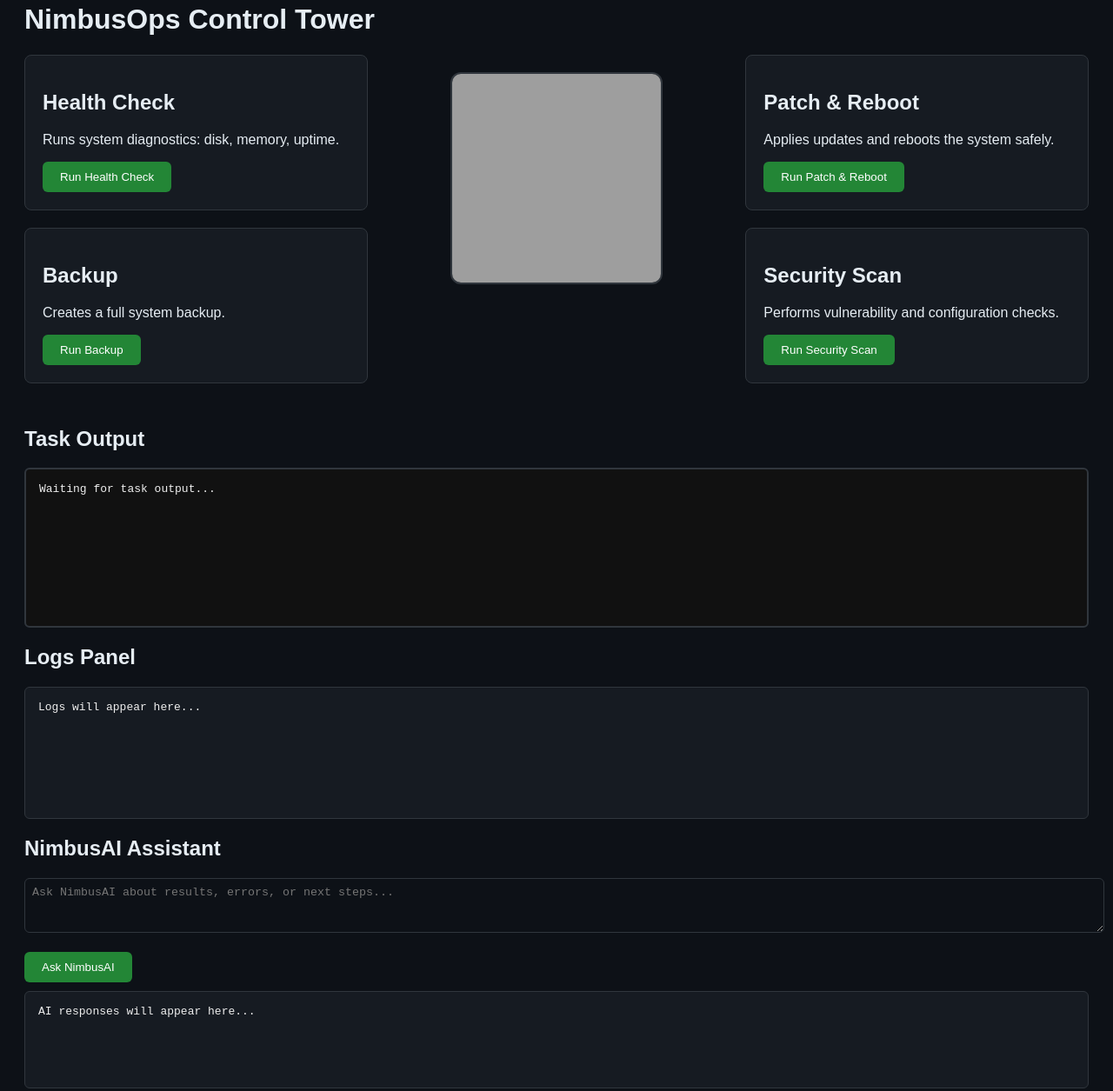
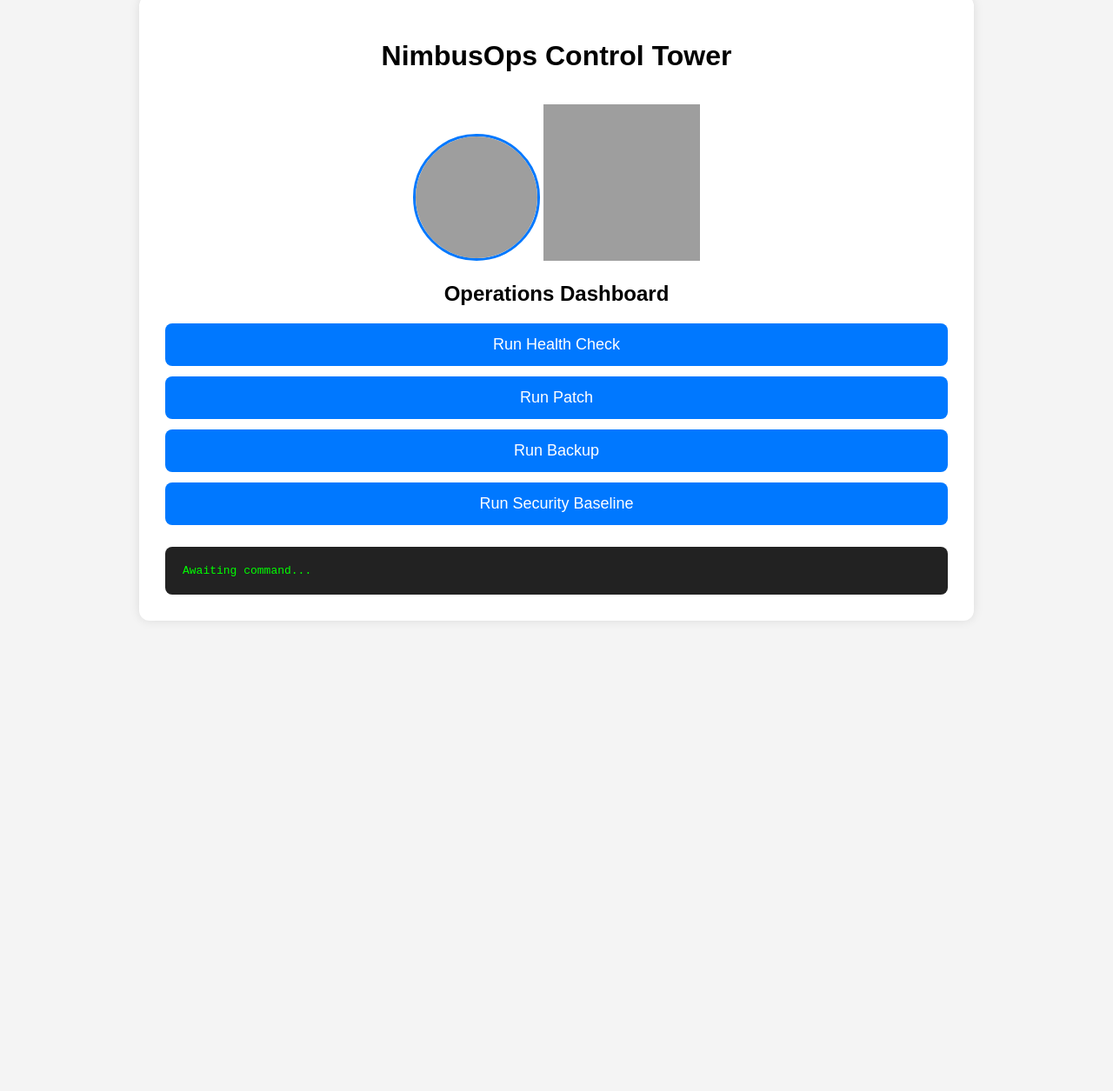
Before and after one commit to sekisinnde/NimbusOps-Control, a plain HTML site: page index.html in a window 1280 px wide. Shown: the part 45-1300 px from the top of the page at 87% size. After the commit the page ends 800 px from the top, so only its background shows below. Drawn offline with Linux system fonts and the light colour scheme; grey boxes are pictures that could not be loaded.

Commit message:
Updated dashboard UI + QR code

```diff
--- a/index.html
+++ b/index.html
@@ -1,167 +1,129 @@
 <!DOCTYPE html>
 <html lang="en">
 <head>
-    <meta charset="UTF-8">
+    <meta charset="UTF-8" />
+    <meta name="viewport" content="width=device-width, initial-scale=1.0" />
     <title>NimbusOps Control Tower</title>
 
     <style>
         body {
-            background: #0d1117;
-            color: #e6edf3;
             font-family: Arial, sans-serif;
-            padding: 20px;
+            background: #f4f4f4;
+            margin: 0;
+            padding: 0;
         }
 
-        .card {
-            background: #161b22;
-            padding: 20px;
-            margin-bottom: 20px;
-            border-radius: 8px;
-            border: 1px solid #30363d;
+        .dashboard {
+            max-width: 900px;
+            margin: 40px auto;
+            background: white;
+            padding: 30px;
+            border-radius: 12px;
+            box-shadow: 0 0 12px rgba(0,0,0,0.1);
+            text-align: center;
         }
 
-        button {
-            padding: 10px 20px;
-            background: #238636;
+        .profile-photo {
+            width: 140px;
+            height: 140px;
+            border-radius: 50%;
+            object-fit: cover;
+            border: 3px solid #0078ff;
+        }
+
+        .qr-code {
+            margin-top: 15px;
+            width: 180px;
+            height: 180px;
+        }
+
+        .btn {
+            display: block;
+            width: 100%;
+            padding: 14px;
+            margin: 12px 0;
+            background: #0078ff;
             color: white;
             border: none;
-            border-radius: 6px;
+            border-radius: 8px;
+            font-size: 18px;
             cursor: pointer;
         }
 
-        button:hover {
-            background: #2ea043;
+        .btn:hover {
+            background: #005fcc;
         }
 
-        #task-output {
-            background: #111;
-            color: #eee;
-            padding: 15px;
-            border-radius: 6px;
+        .output-box {
+            margin-top: 25px;
+            padding: 20px;
+            background: #222;
+            color: #0f0;
+            font-family: monospace;
+            border-radius: 8px;
+            text-align: left;
             white-space: pre-wrap;
-            min-height: 150px;
-            border: 2px solid #30363d;
-            transition: 0.3s;
-        }
-
-        #logs-panel {
-            background: #161b22;
-            color: #eee;
-            padding: 15px;
-            border-radius: 6px;
-            white-space: pre-wrap;
-            min-height: 120px;
-            border: 1px solid #30363d;
-            margin-top: 20px;
-        }
-
-        #ai-response {
-            background: #161b22;
-            color: #eee;
-            padding: 15px;
-            border-radius: 6px;
-            white-space: pre-wrap;
-            min-height: 80px;
-            border: 1px solid #30363d;
-            margin-top: 10px;
-        }
-
-        /* Horizontal layout */
-        .task-row {
-            display: flex;
-            justify-content: space-between;
-            align-items: flex-start;
-            gap: 20px;
-            margin-bottom: 30px;
-        }
-
-        .task-column {
-            flex: 1;
-        }
-
-        /* Center photo */
-        .center-photo {
-            width: 240px;
-            height: 240px;
-            border-radius: 12px;
-            object-fit: cover;
-            border: 2px solid #30363d;
-            margin-top: 20px;
-        }
-
-        /* Responsive for small screens */
-        @media (max-width: 900px) {
-            .task-row {
-                flex-direction: column;
-                align-items: center;
-            }
-            .task-column {
-                width: 100%;
-            }
         }
     </style>
 </head>
 
 <body>
 
-    <h1>NimbusOps Control Tower</h1>
+    <div class="dashboard">
+        <h1>NimbusOps Control Tower</h1>
 
-    <!-- Horizontal Task Row -->
-    <div class="task-row">
+        <!-- Profile Photo -->
+        <img src="webMePhoto.png" class="profile-photo" alt="Profile Photo" />
 
-        <!-- Left Column -->
-        <div class="task-column">
-            <div class="card">
-                <h2>Health Check</h2>
-                <p>Runs system diagnostics: disk, memory, uptime.</p>
-                <button onclick="runHealthCheck()">Run Health Check</button>
-            </div>
+        <!-- QR Code under the photo -->
+        <img
+            src="https://api.qrserver.com/v1/create-qr-code/?size=200x200&data=https://nimbusops-control-2.onrender.com"
+            alt="NimbusOps QR Code"
+            class="qr-code"
+        />
 
-            <div class="card">
-                <h2>Backup</h2>
-                <p>Creates a full system backup.</p>
-                <button onclick="runBackup()">Run Backup</button>
-            </div>
-        </div>
+        <h2>Operations Dashboard</h2>
 
-        <!-- Center Photo -->
-        <div class="task-column" style="text-align:center;">
-            <img src="webMePhoto.png" class="center-photo">
-        </div>
+        <button class="btn" onclick="runHealthCheck()">Run Health Check</button>
+        <button class="btn" onclick="runPatch()">Run Patch</button>
+        <button class="btn" onclick="runBackup()">Run Backup</button>
+        <button class="btn" onclick="runHarden()">Run Security Baseline</button>
 
-        <!-- Right Column -->
-        <div class="task-column">
-            <div class="card">
-                <h2>Patch & Reboot</h2>
-                <p>Applies updates and reboots the system safely.</p>
-                <button onclick="runPatch()">Run Patch & Reboot</button>
-            </div>
-
-            <div class="card">
-                <h2>Security Scan</h2>
-                <p>Performs vulnerability and configuration checks.</p>
-                <button onclick="runSecurity()">Run Security Scan</button>
-            </div>
-        </div>
-
+        <div id="output" class="output-box">Awaiting command...</div>
     </div>
 
-    <h2>Task Output</h2>
-    <pre id="task-output">Waiting for task output...</pre>
+    <script>
+        const API_BASE = "https://nimbusops-control-2.onrender.com";
 
-    <h2>Logs Panel</h2>
-    <pre id="logs-panel">Logs will appear here...</pre>
+        async function callAPI(endpoint) {
+            const output = document.getElementById("output");
+            output.textContent = "Running...";
 
-    <h2>NimbusAI Assistant</h2>
-    <textarea id="ai-question" rows="3"
-              style="width:100%;border-radius:6px;padding:8px;background:#0d1117;color:#e6edf3;border:1px solid #30363d;"
-              placeholder="Ask NimbusAI about results, errors, or next steps..."></textarea>
-    <br><br>
-    <button onclick="askAI()">Ask NimbusAI</button>
+            try {
+                const response = await fetch(`${API_BASE}${endpoint}`);
+                const data = await response.json();
+                output.textContent = JSON.stringify(data, null, 2);
+            } catch (err) {
+                output.textContent = "Error: " + err;
+            }
+        }
 
-    <pre id="ai-response">AI responses will appear here...</pre>
+        function runHealthCheck() {
+            callAPI("/api/health-check/run");
+        }
 
-    <script src="app.js"></script>
+        function runPatch() {
+            callAPI("/api/patch/run");
+        }
+
+        function runBackup() {
+            callAPI("/api/backup/run");
+        }
+
+        function runHarden() {
+            callAPI("/api/harden/run");
+        }
+    </script>
 
 </body>
 </html>
```
